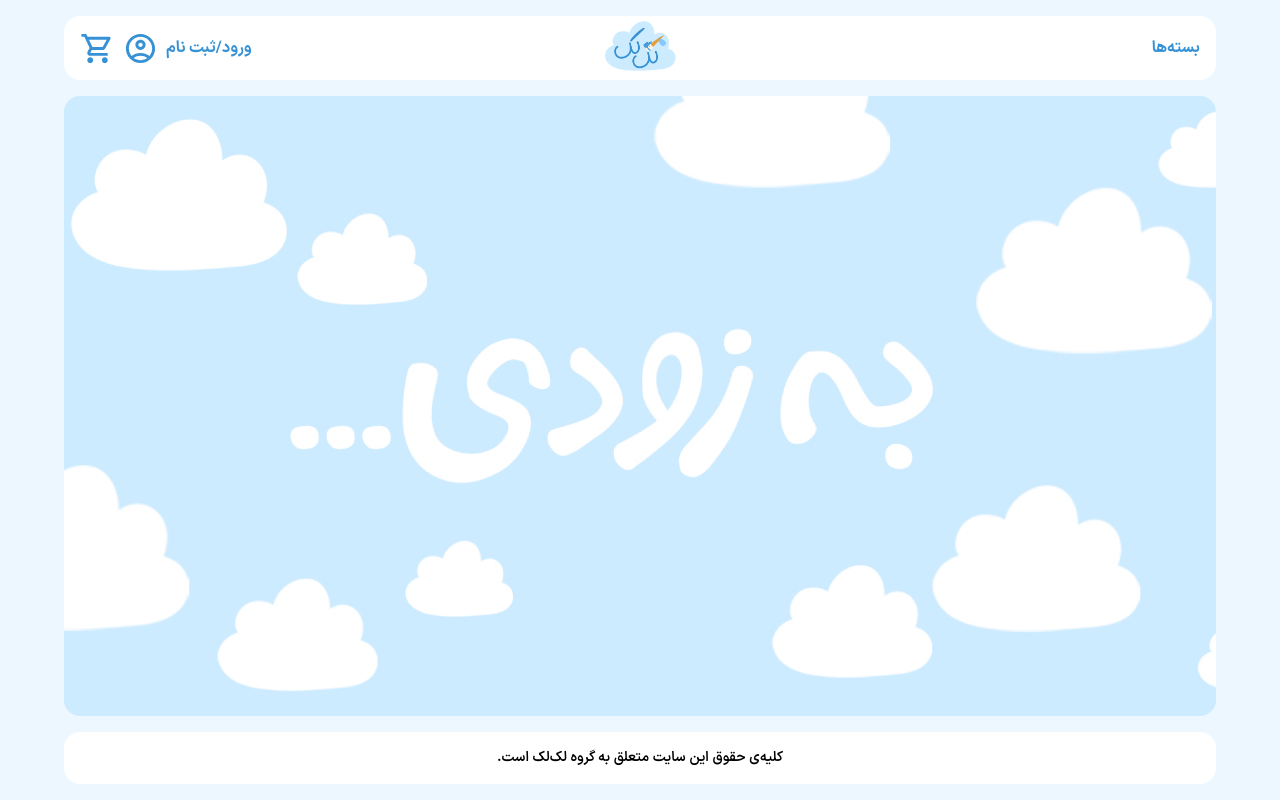
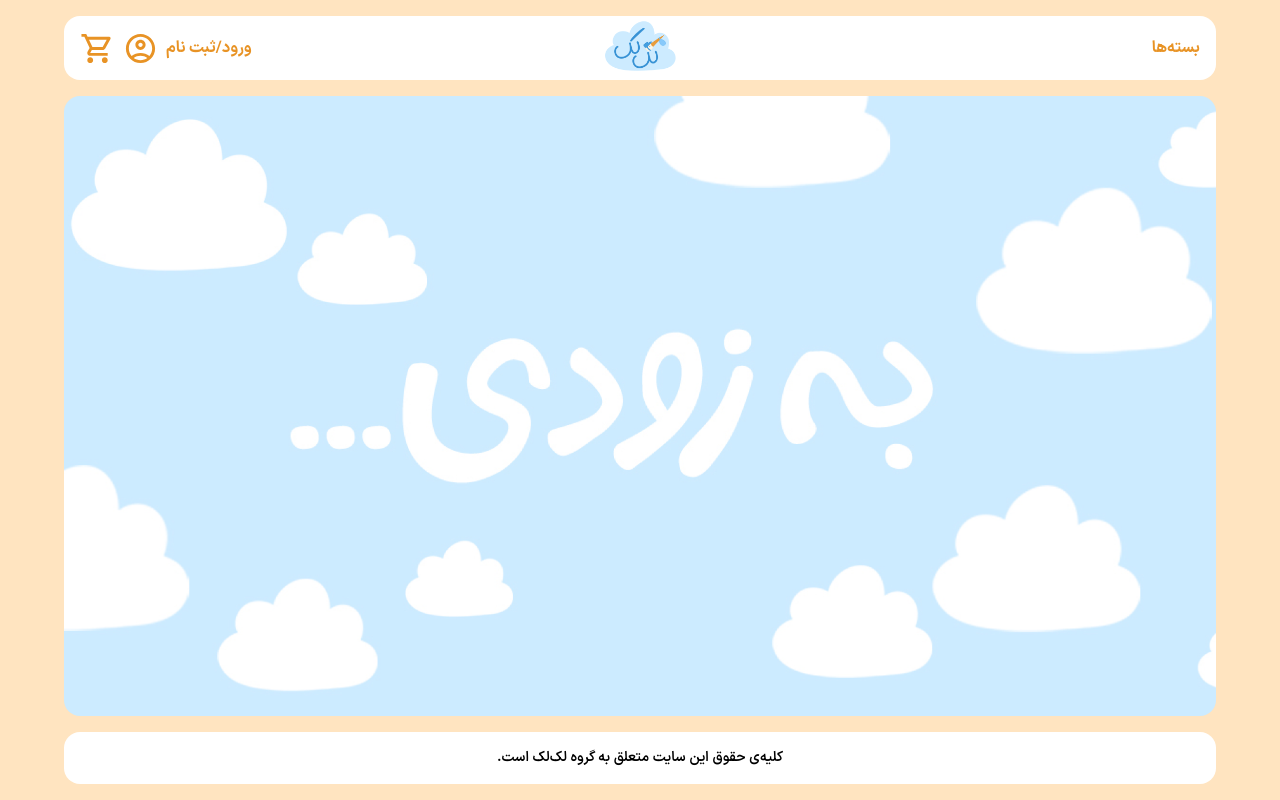
Before and after one commit to SAD-LakLak/Frontend-Supplier, a React (Vite) app: page / in a window 1280 px wide. Built offline with nearby package versions, Linux system fonts and the light colour scheme.

Commit message:
fix: change colors

```diff
--- a/tailwind.config.js
+++ b/tailwind.config.js
@@ -11,11 +11,11 @@ module.exports = {
                 custom: ['IRANSansXBold', 'IRANSansXDemiBold'],
             },
             colors: {
-                primary: "#3792D5",
-                primaryMiddle: "#CCEBFF",
-                primaryLight: "#ECF7FF",
+                primary: "#E89325",
+                primaryMiddle: "#F4CB97",
+                primaryLight: "#FFE4C0",
                 secondary: "#CCEBFF",
-                accent: "#E89325",
+                accent: "#3792D5",
                 error: "#FB8C00",
                 background: "#FBF9EF",
                 onBackground: "#011936",
```
